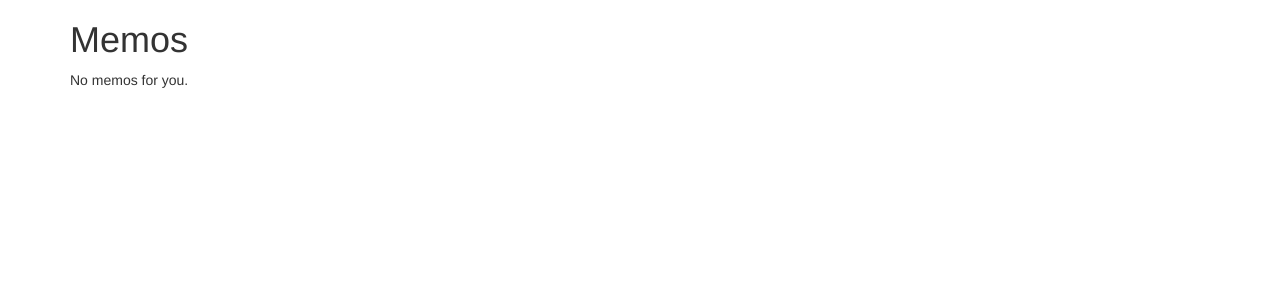
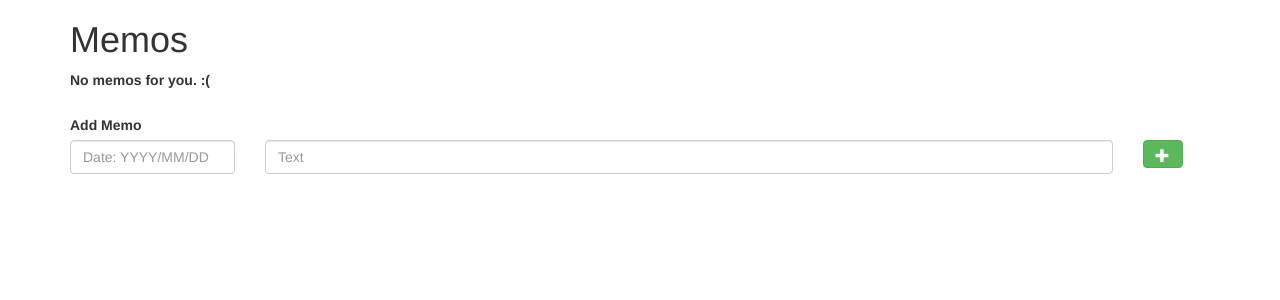
Before and after one commit to hkhamm/mongodb, a Flask app: page / in a window 1280 px wide. Shown: the top 300 px of the page. Run offline with Flask 2, Linux system fonts and the light colour scheme; data that the repository does not hold is empty; some libraries are stand-ins or nearby versions.

Commit message:
finished except for checking records for dates

```diff
--- a/main.py
+++ b/main.py
@@ -49,26 +49,67 @@ except:
 
 app.secret_key = str(uuid.uuid4())
 
+memos_list = []
 
 ###
 # Pages
 ###
+
 
 @app.route("/")
 @app.route("/index")
 def index():
     app.logger.debug("Main page entry")
     flask.session['memos'] = get_memos()
+    memos_dict = {}
     for memo in flask.session['memos']:
+        memos_dict[format_arrow_date(memo['date'])] = memo
         app.logger.debug("Memo: " + str(memo))
+    for key in sorted(memos_dict):
+        memos_list.append(memos_dict[key])
+        print("memo: {} {}".format(key, memos_dict[key]))
     return flask.render_template('index.html')
 
 
-# We don't have an interface for creating memos yet
-# @app.route("/create")
-# def create():
-#     app.logger.debug("Create")
-#     return flask.render_template('create.html')
+@app.route("/_add_memo")
+def add_memo():
+    """
+    Insert a memo into the database.
+    """
+    date = arrow.get(request.args.get('date', 0, type=str),
+                     'YYYY/MM/DD').naive
+    text = request.args.get('text', 0, type=str)
+
+    record = {"type": "dated_memo",
+              "date": date,
+              "text": text}
+    collection.insert(record)
+
+    return flask.jsonify(message='success')
+
+
+@app.route("/_remove_memo")
+def remove_memo():
+    """
+    Delete a memo from the database.
+    """
+    date = arrow.get(request.args.get('date', 0, type=str),
+                     'YYYY/MM/DD').naive
+    text = request.args.get('text', 0, type=str).strip()
+
+    print('date: ' + str(date))
+    print('text: ' + text)
+
+    # TODO figure out how to delete using dates
+    # the problem is with the time zone
+
+    record = {"type": "dated_memo",
+              "text": text}
+    result = collection.delete_one(record)
+
+    print('result: ' + str(result.deleted_count))
+
+    return flask.jsonify(message='success')
 
 
 @app.errorhandler(404)
@@ -89,6 +130,7 @@ def page_not_found(error):
 #         return normal.to('local').format("ddd MM/DD/YYYY")
 #     except:
 #         return "(bad date)"
+
 
 @app.template_filter('humanize')
 def humanize_arrow_date(date):
@@ -112,6 +154,11 @@ def humanize_arrow_date(date):
     return human
 
 
+@app.template_filter('format')
+def format_arrow_date(date):
+    return arrow.get(date).format('YYYY/MM/DD')
+
+
 # Functions available to the page code above
 
 def get_memos():
@@ -120,27 +167,14 @@ def get_memos():
     can be inserted directly in the 'session' object.
     """
     records = []
+    records_dict = {}
     for record in collection.find({"type": "dated_memo"}):
         record['date'] = arrow.get(record['date']).isoformat()
         del record['_id']
-        records.append(record)
+        records_dict[format_arrow_date(record['date'])] = record
+    for key in sorted(records_dict):
+        records.append(records_dict[key])
     return records
-
-
-def put_memo(dt, memo):
-    """
-    Place memo into database
-    Args:
-       dt: Datetime (arrow) object
-       memo: Text of memo
-    NOT TESTED YET
-    """
-    record = {"type": "dated_memo",
-              "date": dt.to('utc').naive,
-              "text": memo
-              }
-    collection.insert(record)
-    return
 
 
 if __name__ == "__main__":
--- a/static/css/memos.css
+++ b/static/css/memos.css
@@ -3,13 +3,14 @@
  *    Styles for 'Memos' go in this file
  */
 
-/* Nothing yet */
-
-.lyrics {
-    margin-left: 3em;
-    font-style: italic;
+body {
+    min-width: 250px;
 }
 
-.attribution  {
-    font-size: smaller;
+button {
+    margin-left: 15px;
 }
+
+#memo {
+    padding-bottom: 15px;
+}
--- /dev/null
+++ b/static/js/memos.js
@@ -0,0 +1,136 @@
+var memos = {};
+
+
+// jQuery HTML elements
+
+memos.addButton = $('#add-button');
+memos.removeButton = $('button[name="remove-button"]');
+memos.dateField = $('#date');
+memos.textField = $('#text');
+memos.memosDiv = $('#memos');
+memos.copyMemo = $('.copy-memo');
+memos.noMemosMessage = $('#no-memos-message');
+memos.memoLabels = $('.memo-labels');
+memos.memoCount = 0;
+
+
+/**
+ * Initializes memoCount and hides various page elements.
+ */
+(function() {
+  memos.memoCount = $("#memos > #memo").length - 1;
+
+  if (memos.memoCount > 0) {
+    memos.noMemosMessage.hide();
+  }
+
+  if (memos.memoCount == 0) {
+    memos.memoLabels.hide();
+  }
+
+  memos.copyMemo.hide();
+})();
+
+
+// Listeners
+
+/**
+ * Listens for clicks on the add memo button.
+ */
+memos.addButton.click(function() {
+  var date = memos.dateField.val();
+  var text = memos.textField.val();
+  var oldMemo = $('#memo:first');
+  var newMemo = $(oldMemo.clone());
+
+  memos.insertMemo(date, newMemo);
+
+  if (memos.memoCount == 0) {
+    memos.noMemosMessage.hide();
+    memos.memoLabels.show();
+  }
+
+  if ($("#memos > #memo").length > 1 || memos.copyMemo.hidden()) {
+    newMemo.show();
+  }
+
+  memos.memoCount++;
+
+  memos.dateField.val('');
+  memos.textField.val('');
+
+  newMemo.find('div').text('');
+  newMemo.find('#memo_date').text(date);
+  newMemo.find('#memo_text').text(text);
+
+  newMemo.find('#remove-button').click(function() {
+    memos.removeMemo($(this));
+  });
+
+  // TODO need to place in date order
+
+  $.getJSON($SCRIPT_ROOT + '/_add_memo', {
+    date: date,
+    text: text
+  }, function(data) {
+    //console.log(data.message);
+  });
+});
+
+/**
+ * Listens for clicks on the remove memo button.
+ */
+memos.removeButton.click(function() {
+  var date = $(this).parent().find('#memo_date').text();
+  var text = $(this).parent().find('#memo_text').text();
+
+  memos.removeMemo($(this));
+
+  $.getJSON($SCRIPT_ROOT + '/_remove_memo', {
+    date: date,
+    text: text
+  }, function(data) {
+    //console.log(data.message);
+  });
+});
+
+
+// Other functions
+
+/**
+ * Removes a memo.
+ * @param button is the pressed remove button
+ */
+memos.removeMemo = function(button) {
+  memos.memoCount--;
+
+  if (memos.memoCount > 0) {
+    button.parent().remove();
+  } else {
+    memos.noMemosMessage.show();
+    memos.memoLabels.hide();
+    button.parent().find('#memo_date').text('');
+    button.parent().find('#memo_text').text('');
+    button.parent().hide();
+  }
+};
+
+
+/**
+ * Inserts a memo in ascending date order.
+ * @param date is the memo's dat
+ * @param newMemo is the memo to insert.
+ */
+memos.insertMemo = function(date, newMemo) {
+  var newDate = moment(date, "YYYY/MM/DD");
+  var isInserted = false;
+
+  $("#memos > #memo").each(function() {
+    var thisDate = moment($(this).find('#memo_date').text(), "YYYY/MM/DD");
+
+    if (thisDate > newDate && !isInserted) {
+      $(this).before(newMemo);
+      isInserted = true;
+    }
+  });
+};
--- a/templates/index.html
+++ b/templates/index.html
@@ -1,7 +1,7 @@
-<!DOCTYPE HTML PUBLIC "-//IETF//DTD HTML//EN">
-<html> <head>
+<!DOCTYPE html PUBLIC "-//IETF//DTD HTML//EN">
+<html>
+<head>
 <title>Memos</title>
-
   <!-- 'viewport' is used by bootstrap to respond to device size -->
   <meta name="viewport" content="width=device-width, initial-scale=1">
 
@@ -17,10 +17,13 @@
     src="https://maxcdn.bootstrapcdn.com/bootstrap/3.3.5/js/bootstrap.min.js">
   </script>
 
+  <script
+    src="https://cdnjs.cloudflare.com/ajax/libs/moment.js/2.10.6/moment.min.js">
+  </script>
+  <script src="/static/js/moment.js"></script>
+
    <!-- Our own style sheet -->
    <link rel="stylesheet" href="/static/css/memos.css" />
-
-
 </head>
 <body>
 <div class="container">
@@ -38,25 +41,68 @@
 
 <h1>Memos</h1>
 
+<div class="row hidden-xs hidden-sm memo-labels" id="memo-labels">
+    <label class="col-md-2">Date</label>
+    <label class="col-md-9">Text</label>
+    <label class="col-md-1">&nbsp;</label>
+</div>
+
+<div class="row no-memos-message" id="no-memos-message">
+  <label class="col-md-12">No memos for you. :(</label>
+  <div class="col-md-12">&nbsp;</div>
+</div>
+
+<div id="memos">
 {% if session.memos %}
   {% for memo in session.memos %}
-  <div class="memo">
-  <div class="row">
-  <div class="col-md-2">
-    {{ memo.date | humanize }}
+  <div class="row" id="memo">
+    <div class="col-md-2" id="memo_date">
+      {{ memo.date | format }}
     </div>
-  <div class="col-md-10">
+    <div class="col-md-9" id="memo_text">
       {{ memo.text }}
     </div>
-  </div> <!-- row -->
-  </div> <!-- memo -->
+    <button class="btn btn-danger" id="remove-button"
+              type="button" name="remove-button">
+        <span class="glyphicon glyphicon-trash" aria-hidden="true"></span>
+    </button>
+  </div>
   {% endfor %}
-{% else %}
-  <p>No memos for you. </p>
 {% endif %}
+  <div class="row copy-memo" id="memo">
+    <div class="col-md-2" id="memo_date">
+    </div>
+    <div class="col-md-9" id="memo_text">
+    </div>
+    <button class="btn btn-danger" id="remove-button"
+              type="button" name="remove-button">
+        <span class="glyphicon glyphicon-trash" aria-hidden="true"></span>
+    </button>
+  </div>
+</div>
 
-
+<div class="row" id="memo-list">
+  <label class="col-md-2">Add Memo</label>
+  <label class="col-md-9">&nbsp;</label>
+  <label class="col-md-1">&nbsp;</label>
+  <div class="col-md-2">
+    <input type="text" class="form-control" id="date"
+           name="checkpoint" placeholder="Date: YYYY/MM/DD"/>
+  </div>
+  <div class="col-md-9">
+    <input type="text" class="form-control" id="text"
+           placeholder="Text"/>
+  </div>
+  <button class="btn btn-success" id="add-button" type="button">
+      <span class="glyphicon glyphicon-plus" aria-hidden="true"></span>
+  </button>
+</div>
 
 </div> <!-- container -->
+
+<script type="text/javascript">
+  $SCRIPT_ROOT = {{ request.script_root|tojson|safe }};
+</script>
+<script src="/static/js/memos.js"></script>
 </body>
 </html>
```
Also changed, not shown: db_trial.py (+18 -10 lines), 1 other file. Lines whose indentation alone changed are shown as unchanged.
